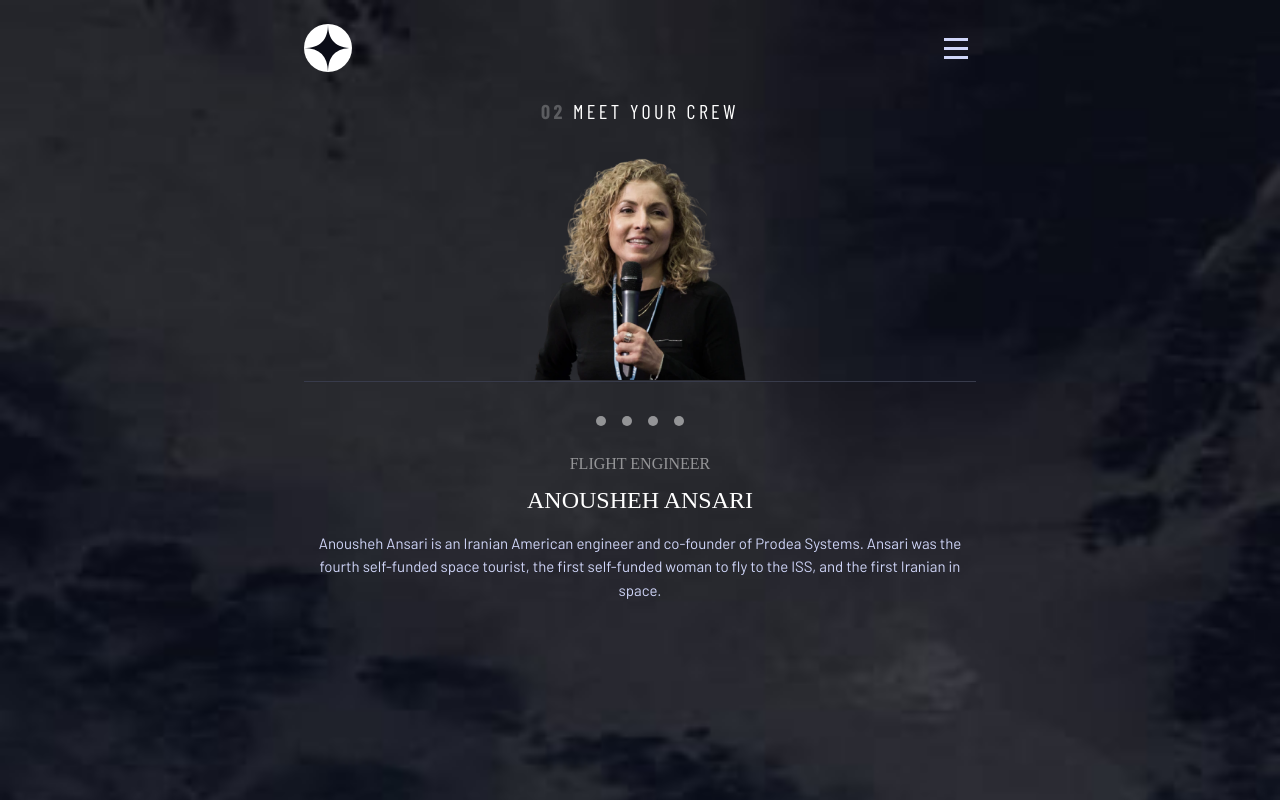
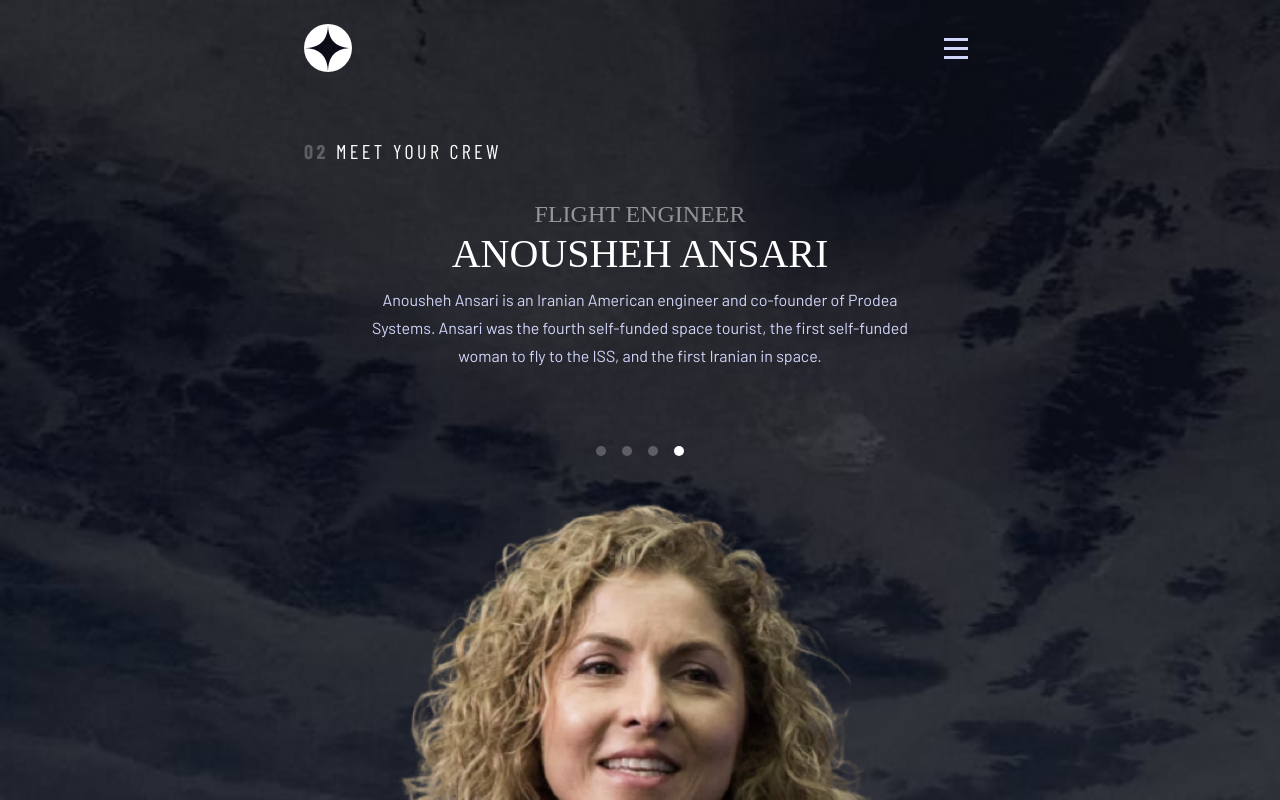
Before and after one commit to KontrolG/space-tourism-website, a Next.js app: page /crew/anousheh-ansari in a window 1280 px wide. Shown: the top 800 px of the page. Built offline with nearby package versions, Linux system fonts and the light colour scheme; a web font is replaced by a local one.

Commit message:
feat(<CrewPageLayout />): :lipstick: Add styles for tablet

```diff
--- a/components/crew/crew-tabs/index.jsx
+++ b/components/crew/crew-tabs/index.jsx
@@ -11,13 +11,18 @@
     crew.find(({ id }) => id === selectedMemberId) || crew[0];
 
   return (
-    <div className={className}>
-      <figure className="relative h-[223px] mx-auto">
+    <div
+      className={classes(
+        "md:flex md:flex-col-reverse md:max-w-xl md:mx-auto",
+        className
+      )}
+    >
+      <figure className="relative md:overlapping-children h-[223px] md:h-[572px] mx-auto md:mt-10 md:overflow-hidden">
         {crew.map(({ id, images, name }) => (
           <img
             key={id}
             className={classes(
-              "absolute transition-opacity inset-0 h-[222px] mx-auto",
+              "absolute md:relative transition-opacity inset-0 h-[222px] md:h-full mx-auto object-cover",
               selectedMemberData.id === id ? "opacity-full" : "opacity-0"
             )}
             src={images.webp}
@@ -25,35 +30,42 @@
           />
         ))}
       </figure>
-      <hr className="border-t-[#383B4B]" />
-      <nav id="destination-navigation" className="mt-[26px] space-x-4">
+      <hr className="border-t-[#383B4B] md:hidden" />
+      <nav
+        id="destination-navigation"
+        className="mt-[26px] md:mt-10 md:mb-auto space-x-4"
+      >
         {crew.map(({ id, name }) => (
           <Link
             scroll={false}
             key={id}
             href={getCrewPath(id)}
             className={classes(
-              "text-light font-subheading uppercase bg-white opacity-50 transition-opacity w-[10px] h-[10px] rounded-full inline-block",
-              selectedMemberData.id === id && "opacity-100"
+              "text-light font-subheading uppercase bg-white transition-opacity hover:opacity-50 w-[10px] h-[10px] rounded-full inline-block",
+              selectedMemberData.id === id ? "opacity-100" : "opacity-25"
             )}
           >
             <span className="sr-only">{name}</span>
           </Link>
         ))}
       </nav>
-      <div className="mt-5 relative">
+      <div className="mt-5 md:mt-auto relative md:overlapping-children">
         {crew.map(({ id, name, role, bio }) => (
           <div
             key={id}
             className={classes(
-              "absolute transition-opacity inset-0",
+              "absolute md:relative transition-opacity inset-0",
               selectedMemberData.id === id ? "opacity-full" : "opacity-0"
             )}
           >
-            <div className="pb-8">
-              <h2 className="font-serif uppercase opacity-50">{role}</h2>
-              <h3 className="font-serif uppercase text-2xl mt-2">{name}</h3>
-              <p className="text-[15px] leading-[1.5625] text-light mt-4">
+            <div className="pb-8 md:pb-0">
+              <h2 className="font-serif uppercase opacity-50 md:text-2xl">
+                {role}
+              </h2>
+              <h3 className="font-serif uppercase text-2xl md:text-[2.5rem] mt-2">
+                {name}
+              </h3>
+              <p className="text-[15px] md:text-[1rem] leading-[1.5625] md:leading-[1.75] text-light mt-4">
                 {bio}
               </p>
             </div>
--- a/components/pages/crew/index.jsx
+++ b/components/pages/crew/index.jsx
@@ -4,13 +4,13 @@
 
 function CrewPageLayout() {
   return (
-    <div className="bg-crew-sm min-h-screen bg-cover">
+    <div className="bg-crew-sm md:bg-crew-md min-h-screen bg-cover md:flex md:flex-col">
       <PageLayout>
-        <main className="container flex flex-col justify-between py-6">
-          <header className="text-center">
+        <main className="container flex flex-col justify-between md:justify-start py-6 md:py-16 md:pb-0 md:flex-1">
+          <header className="text-center md:text-left">
             <PageTitle number="02" title="Meet your crew" />
           </header>
-          <CrewTabs className="text-center mt-8" />
+          <CrewTabs className="text-center mt-8 md:flex-1" />
         </main>
       </PageLayout>
     </div>
--- a/lib/styles/globals.css
+++ b/lib/styles/globals.css
@@ -7,6 +7,16 @@
   @apply bg-black text-white;
 }
 
-.container {
-  @apply mx-auto max-w-xs md:max-w-2xl w-11/12;
+@layer components {
+  .container {
+    @apply mx-auto max-w-xs md:max-w-2xl w-11/12;
+  }
+
+  .overlapping-children {
+    @apply grid;
+  }
+
+  .overlapping-children > * {
+    @apply col-start-1 row-start-1;
+  }
 }
--- a/tailwind.config.js
+++ b/tailwind.config.js
@@ -21,6 +21,7 @@
       "destination-sm": `url(${DESTINATION_IMAGES_PATH}/background-destination-mobile.jpg)`,
       "destination-md": `url(${DESTINATION_IMAGES_PATH}/background-destination-tablet.jpg)`,
       "crew-sm": `url(${CREW_IMAGES_PATH}/background-crew-mobile.jpg)`,
+      "crew-md": `url(${CREW_IMAGES_PATH}/background-crew-tablet.jpg)`,
       "technology-sm": `url(${TECHNOLOGY_IMAGES_PATH}/background-technology-mobile.jpg)`
     },
     extend: {
```
Also changed, not shown: public/images/crew/background-crew-tablet.jpg (added).
